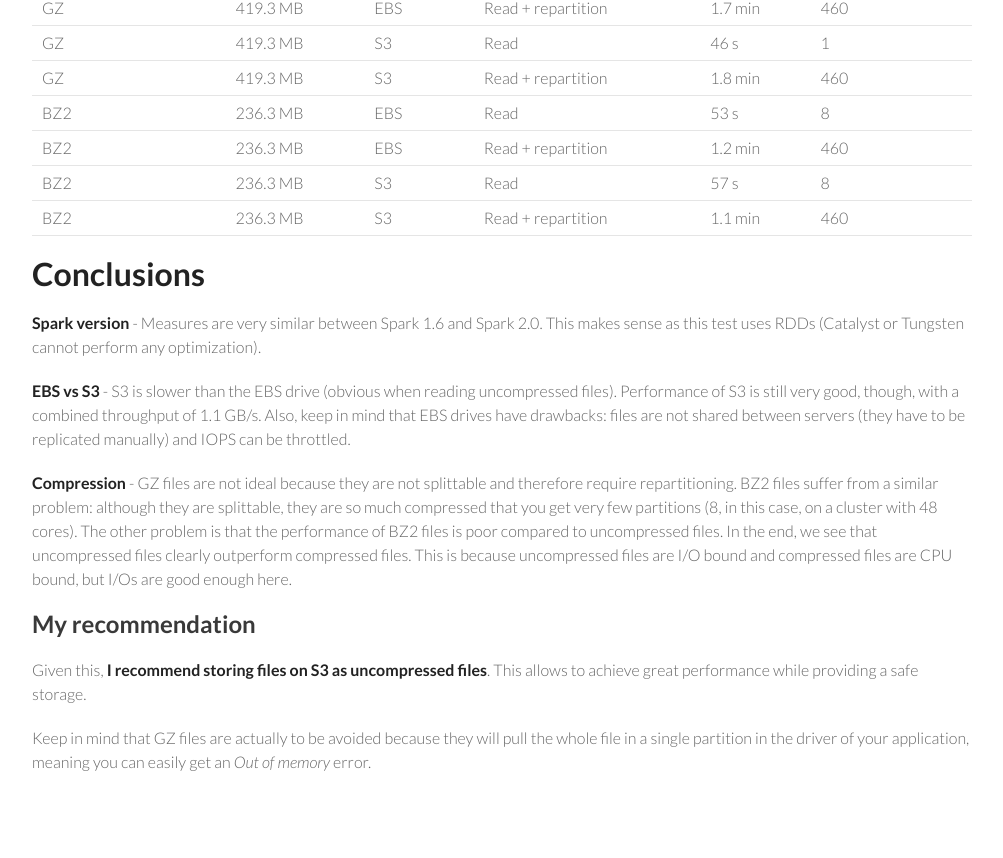
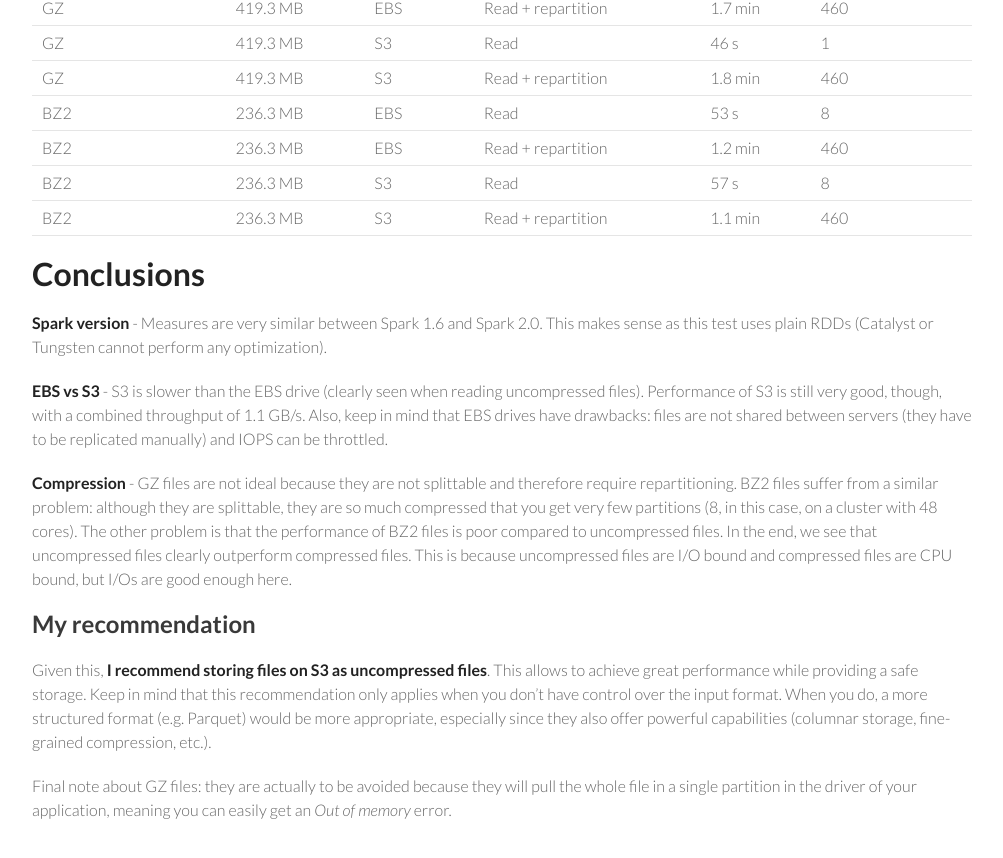
Before and after one commit to aseigneurin/aseigneurin.github.io, a Jekyll site: the page built from _posts/2016-11-09-spark-file-formats-and-storage-options.md, in a window 1280 px wide and 900 px high, scrolled down 2081 px. Shown: the top 858 px of the window, without its empty margins (138-1141 px from the left). Built offline with Jekyll 4.4.1, drawn with Linux system fonts in a browser that asks for light colours; nearby versions of some CDN libraries; some of the changed text lies outside the part shown.

Commit message:
Spark - File formats and storage options

```diff
--- a/_posts/2016-11-09-spark-file-formats-and-storage-options.md
+++ b/_posts/2016-11-09-spark-file-formats-and-storage-options.md
@@ -6,12 +6,12 @@
 language: EN
 ---
 
-I recently worked for a client that was using Spark to ingest data from text files. They were struggling to read the files with acceptable performance. That lead me to analysing a few options that are offered to you when using Spark.
+I recently worked on a project in which Spark was used to ingest data from text files. The team was struggling to read the files with acceptable performance. That lead me to analysing a few options that are offered to you when using Spark. I am reviewing them here.
 
 
 # Some context
 
-The data files are text files with one record per line in a custom format. Files contain from 10 to 40 million records. In the tests that follow, I used a file with 40 million records (14.4 GB).
+The data files are text files with one record per line in a custom format. Files contain from 10 to 40 million records. In the tests that follow, I used a 14.4 GB file containing 40 million records.
 
 The files are received from an external system, meaning we can ask to be sent a compressed file but not more complex formats (Parquet, Avro...).
 
@@ -22,7 +22,7 @@
 
 I tested multiple combinations:
 
-- File either uncompressed or compressed. I tested 2 compression formats: GZ (very common, fast, but not splittable) and BZ2 (splittable but very CPU expensive).
+- Either a plain or a compressed file. I tested 2 compression formats: GZ (very common, fast, but not splittable) and BZ2 (splittable but very CPU expensive).
 - Reading from an EBS drive or from S3. S3 is what is used in real life but the disk serves as a baseline to assess the performance of S3.
 - With or without repartitioning. In a real use case, repartitioning is mandatory to achieve good parallelism when the initial partitioning is not adequate. This does not apply to uncompressed files as they already generate enough partitions. When repartitioning, I asked for 460 partitions as this is the number of partitions created when reading the uncompressed file (14.4 GB / 32 MB).
 - Spark versions 2.0.1 vs Spark 1.6.0. I tested the version currently used by the client (1.6.0) and the latest version available from Apache (2.0.1).
@@ -91,15 +91,15 @@
 
 # Conclusions
 
-**Spark version** - Measures are very similar between Spark 1.6 and Spark 2.0. This makes sense as this test uses RDDs (Catalyst or Tungsten cannot perform any optimization).
+**Spark version** - Measures are very similar between Spark 1.6 and Spark 2.0. This makes sense as this test uses plain RDDs (Catalyst or Tungsten cannot perform any optimization).
 
-**EBS vs S3** - S3 is slower than the EBS drive (obvious when reading uncompressed files). Performance of S3 is still very good, though, with a combined throughput of 1.1 GB/s. Also, keep in mind that EBS drives have drawbacks: files are not shared between servers (they have to be replicated manually) and IOPS can be throttled.
+**EBS vs S3** - S3 is slower than the EBS drive (clearly seen when reading uncompressed files). Performance of S3 is still very good, though, with a combined throughput of 1.1 GB/s. Also, keep in mind that EBS drives have drawbacks: files are not shared between servers (they have to be replicated manually) and IOPS can be throttled.
 
 **Compression** - GZ files are not ideal because they are not splittable and therefore require repartitioning. BZ2 files suffer from a similar problem: although they are splittable, they are so much compressed that you get very few partitions (8, in this case, on a cluster with 48 cores). The other problem is that the performance of BZ2 files is poor compared to uncompressed files. In the end, we see that uncompressed files clearly outperform compressed files. This is because uncompressed files are I/O bound and compressed files are CPU bound, but I/Os are good enough here.
 
 
 ## My recommendation
 
-Given this, **I recommend storing files on S3 as uncompressed files**. This allows to achieve great performance while providing a safe storage.
+Given this, **I recommend storing files on S3 as uncompressed files**. This allows to achieve great performance while providing a safe storage. Keep in mind that this recommendation only applies when you don't have control over the input format. When you do, a more structured format (e.g. Parquet) would be more appropriate, especially since they also offer powerful capabilities (columnar storage, fine-grained compression, etc.).
 
-Keep in mind that GZ files are actually to be avoided because they will pull the whole file in a single partition in the driver of your application, meaning you can easily get an *Out of memory* error.
+Final note about GZ files: they are actually to be avoided because they will pull the whole file in a single partition in the driver of your application, meaning you can easily get an *Out of memory* error.
```
